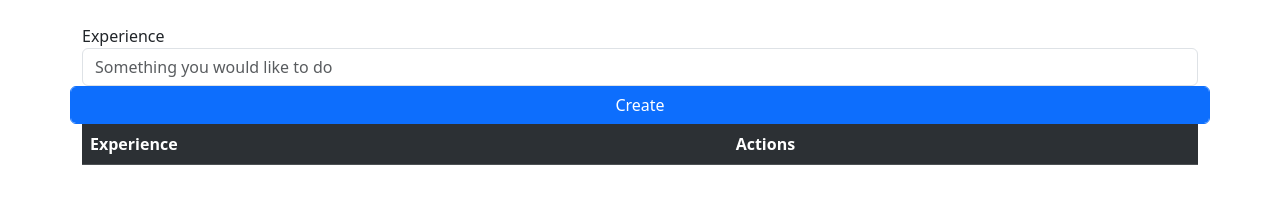
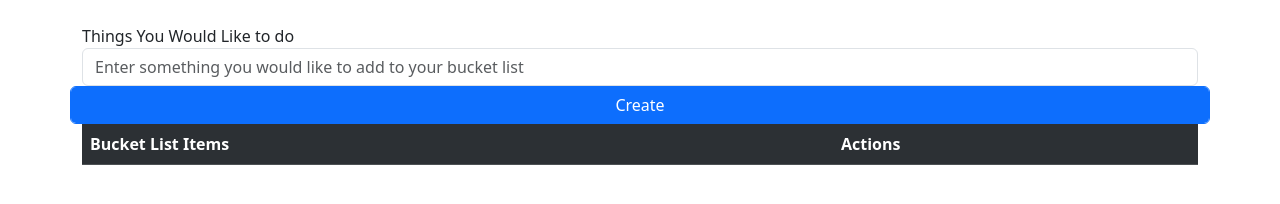
Before and after one commit to kylembouchard1/Week10Assignment, a website: page index.html in a window 1280 px wide. Drawn offline with nearby package versions, Linux system fonts and the light colour scheme.

Commit message:
first edit

```diff
--- a/index.html
+++ b/index.html
@@ -11,15 +11,15 @@
    <div class="row">
     <div class="col-sm">
         <div class="form-group">
-            <label for="new-thing">Experience</label>
-            <input type="text" class="form-control" id="new-thing" placeholder="Something you would like to do">
+            <label for="new-thing">Things You Would Like to do</label>
+            <input type="text" class="form-control" id="new-thing" placeholder="Enter something you would like to add to your bucket list">
         </div>
     </div>
     <button id="add" class="btn btn-primary form-control">Create</button>
 </div>
 <table id="list" class="table table-dark table-striped">
     <tr>
-        <th>Experience</th>
+        <th>Bucket List Items</th>
         <th>Actions</th>
     </tr>
 
```
